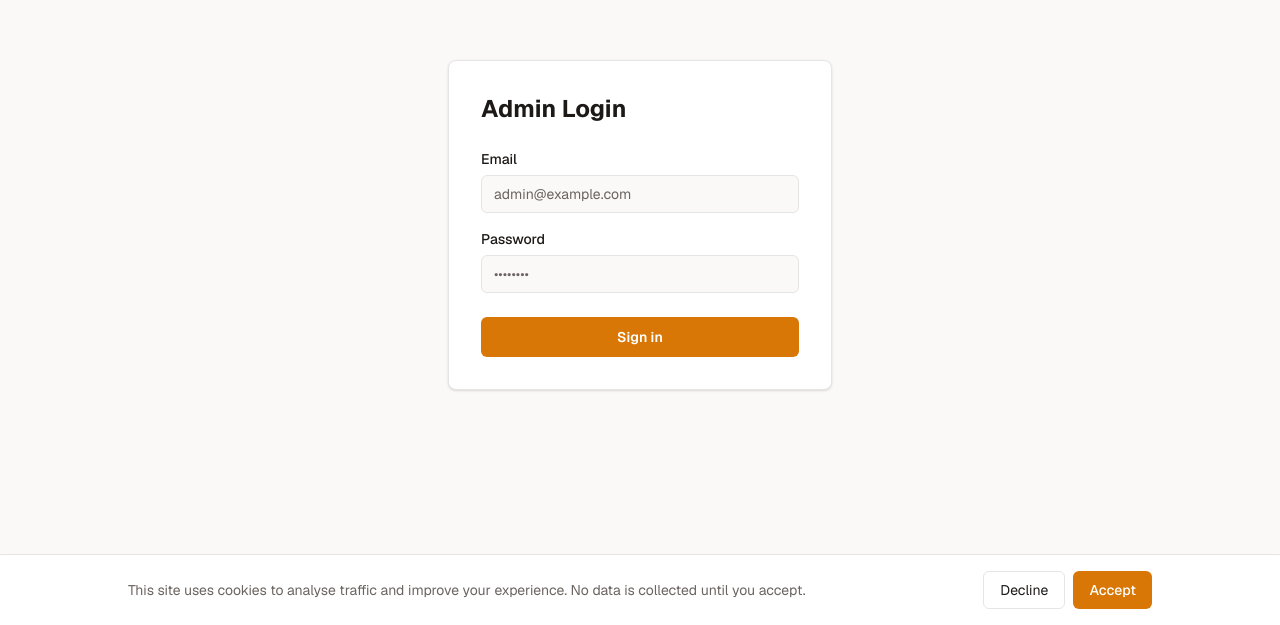
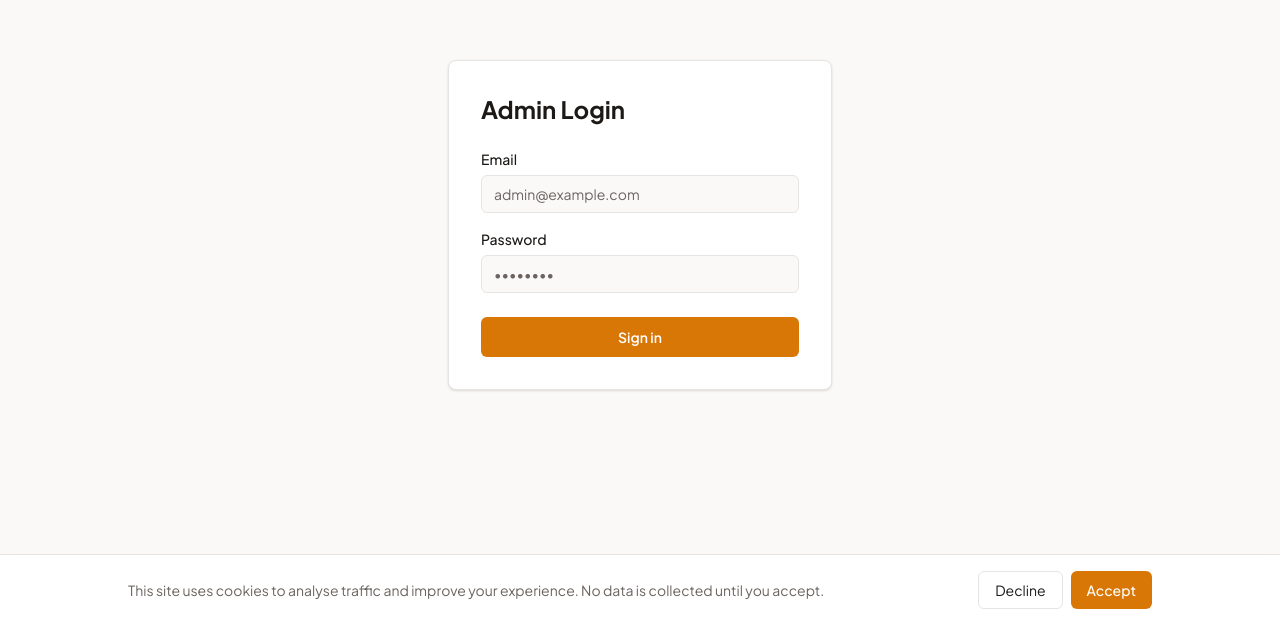
Before and after one commit to AVTpepper/awesome-portfolio-page, a Next.js app: page /admin/login in a window 1280 px wide. Shown: the part 175-800 px from the top of the page. Built offline with nearby package versions, Linux system fonts and the light colour scheme; no server answers.

Commit message:
feat: update font configuration to use Plus Jakarta Sans for improved typography

```diff
--- a/src/app/globals.css
+++ b/src/app/globals.css
@@ -16,7 +16,7 @@
   --color-card-foreground: var(--card-foreground);
   --color-danger: var(--danger);
   --color-danger-muted: var(--danger-muted);
-  --font-sans: var(--font-geist-sans);
+  --font-sans: var(--font-jakarta-sans);
   --font-mono: var(--font-geist-mono);
 }
 
--- a/src/app/layout.tsx
+++ b/src/app/layout.tsx
@@ -1,11 +1,11 @@
 import type { Metadata } from "next";
-import { Geist, Geist_Mono } from "next/font/google";
+import { Plus_Jakarta_Sans, Geist_Mono } from "next/font/google";
 import ThemeProvider from "@/components/layout/ThemeProvider";
 import CookieConsent from "@/components/ui/CookieConsent";
 import "./globals.css";
 
-const geistSans = Geist({
-  variable: "--font-geist-sans",
+const jakartaSans = Plus_Jakarta_Sans({
+  variable: "--font-jakarta-sans",
   subsets: ["latin"],
 });
 
@@ -42,7 +42,7 @@
   return (
     <html
       lang="en"
-      className={`${geistSans.variable} ${geistMono.variable} h-full antialiased`}
+      className={`${jakartaSans.variable} ${geistMono.variable} h-full antialiased`}
       suppressHydrationWarning
     >
       <body className="min-h-full flex flex-col bg-background text-foreground">
```
